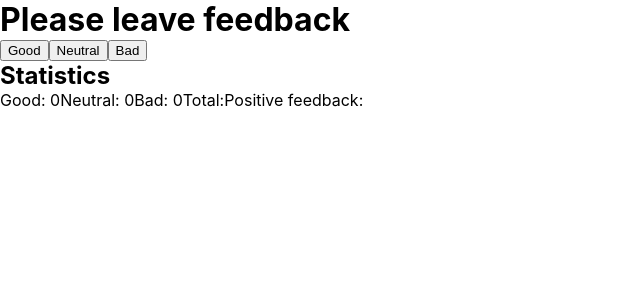
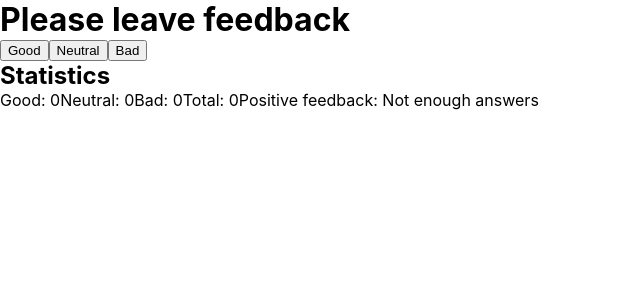
Before and after one commit to lesniakl/goit-react-hw-02-feedback, a React (Create React App) app: page / in a window 1280 px wide. Shown: the top 300 px of the page, without its empty margins (0-640 px from the left). Built offline with nearby package versions, Linux system fonts and the light colour scheme.

Commit message:
Add total feedback and percentage counters

```diff
--- a/src/components/App.jsx
+++ b/src/components/App.jsx
@@ -14,6 +14,22 @@ export default class App extends Component {
         [name]: prevState[name] + 1,
       };
     });
+  };
+
+  countTotalFeedback = () => {
+    const { good, neutral, bad } = this.state;
+    const total = good + neutral + bad;
+    return total;
+  };
+
+  countPositiveFeedbackPercentage = () => {
+    const { good, neutral, bad } = this.state;
+    const total = good + neutral + bad;
+    if (!total) {
+      return 'Not enough answers';
+    }
+    const percentage = Math.round((good / total) * 100);
+    return `${percentage}%`;
   };
 
   render() {
@@ -33,8 +49,8 @@ export default class App extends Component {
         <span>Good: {this.state.good}</span>
         <span>Neutral: {this.state.neutral}</span>
         <span>Bad: {this.state.bad}</span>
-        <span>Total:</span>
-        <span>Positive feedback: </span>
+        <span>Total: {this.countTotalFeedback()}</span>
+        <span>Positive feedback: {this.countPositiveFeedbackPercentage()}</span>
       </>
     );
   }
```
